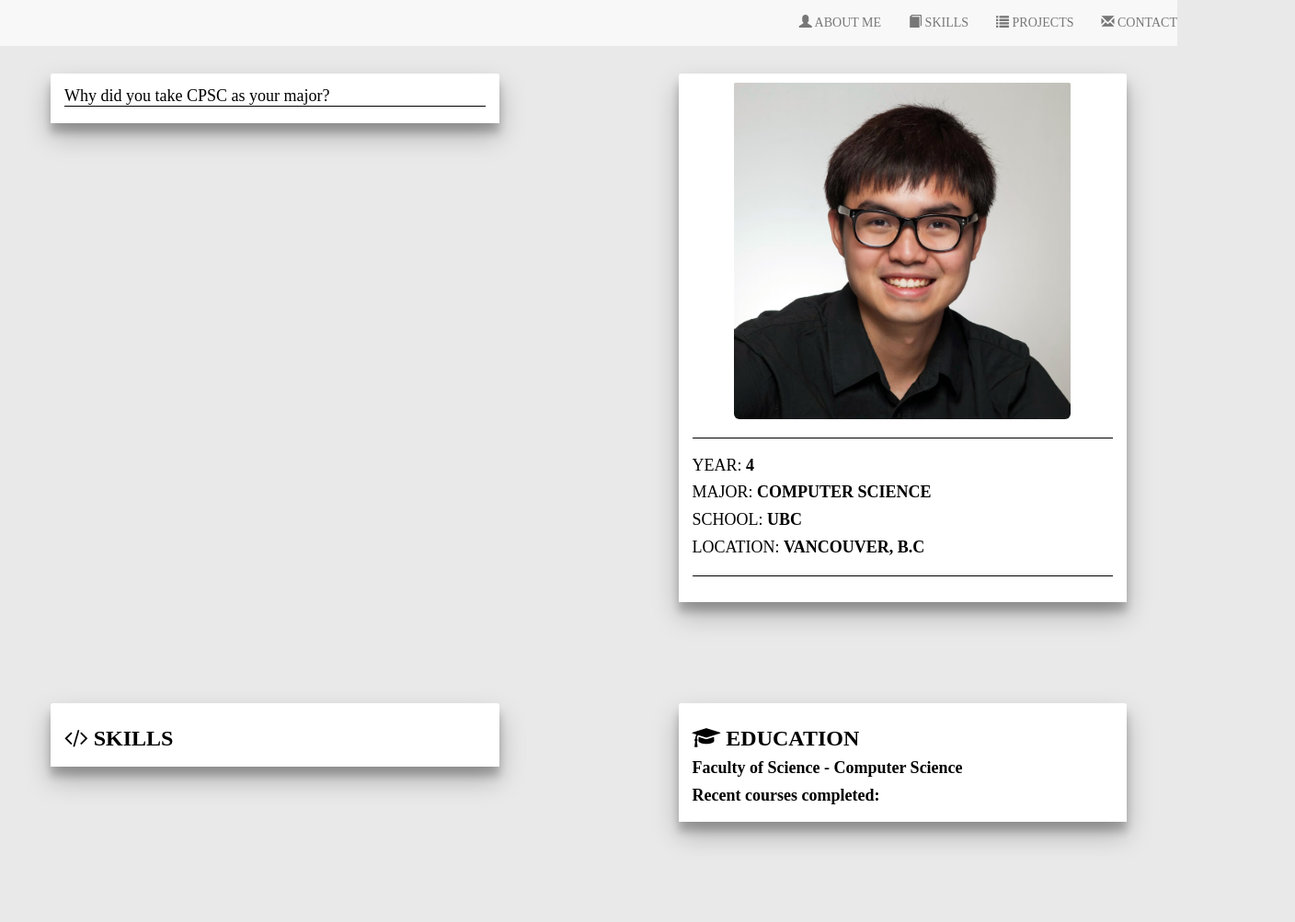
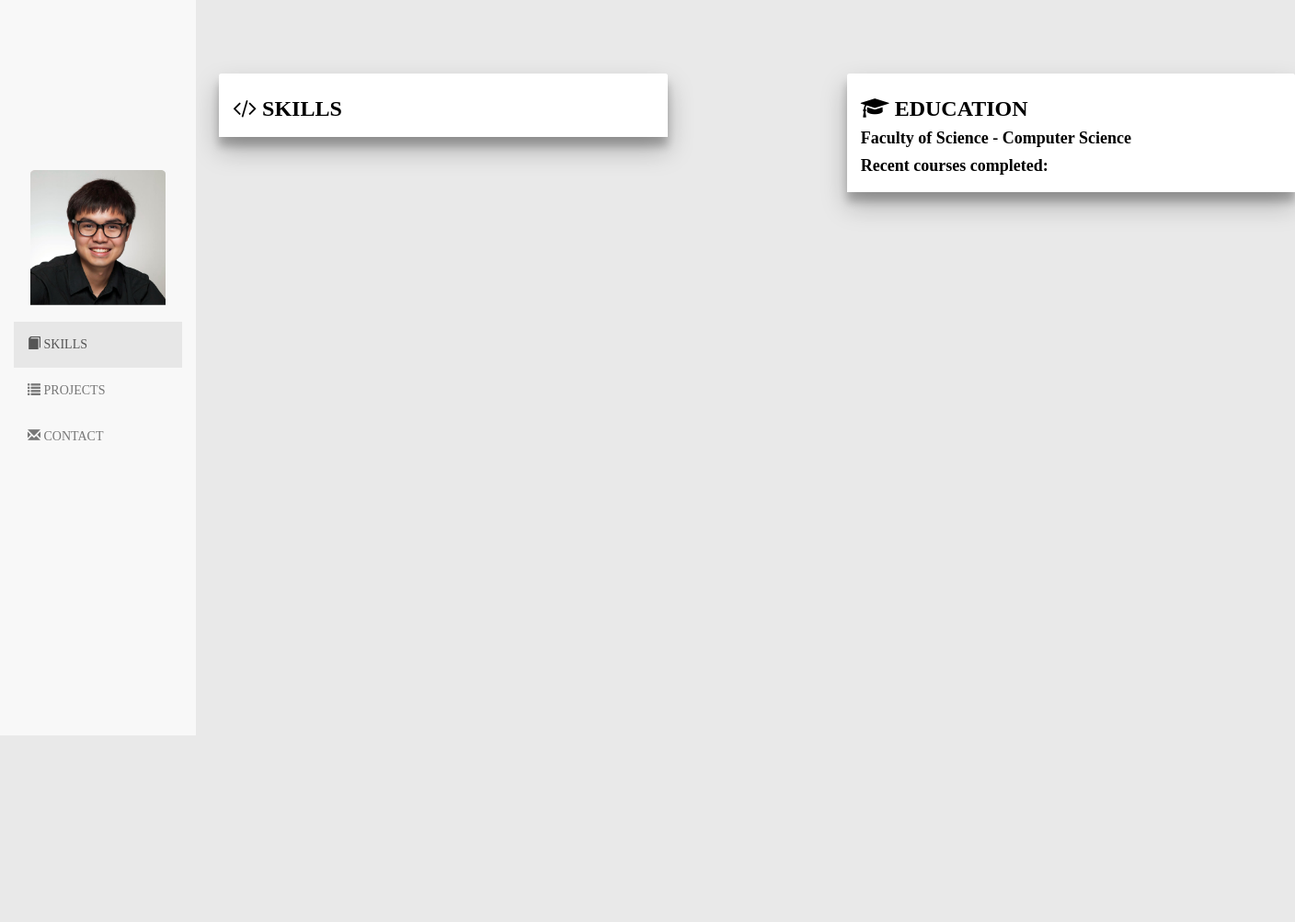
Before and after one commit to Paul-Kijtapart/Aor_v2, a website: page index.html in a window 1280 px wide. Shown: the top 1003 px of the page at 92% size, 1408 px wide, since content can reach past the window. Drawn offline with nearby package versions, Linux system fonts and the light colour scheme; some packages are replaced by stand-ins of ours; a script that the page names is missing.

Commit message:
Use sidebar instead

```diff
--- a/css/aor.css
+++ b/css/aor.css
@@ -99,6 +99,29 @@
 	.imgActive {
 		background-color: #4CAF50;
 	}
+
+	/* Sidebar Styles */
+	.sidebar-nav {
+		height: 100%;
+		margin-bottom: 0px;
+		color:black;
+	}
+
+	.sidebar-nav li {
+		width: 100%
+	}
+
+	.sidebar-nav li a {
+		display: block;
+		width: inherit;
+
+	}
+
+	#main-nav {
+		margin-top: 100%;
+	}
+
+
 	/*===================== Background Color ===============*/
 
 	#about {}
--- a/index.html
+++ b/index.html
@@ -12,7 +12,9 @@
 </head>
 
 <body ng-controller="mainCtrl">
-    <nav class="navbar-fixed-top navbar-default" style="margin-bottom: 0px; color:black;" role="navigation">
+    <div class="container-fluid">
+        <nav class="navbar-fixed-top navbar-default col-md-2 sidebar-nav" role="navigation">
+            <div class="container-fluid">
                 <div class="navbar-header">
                     <button type="button" class="navbar-toggle collapsed" data-toggle="collapse" data-target="#main-nav">
                         <span class="sr-only">Toggle navigation</span>
@@ -21,16 +23,29 @@
                         <span class="icon-bar"></span>
                     </button>
                 </div>
-        <div id="main-nav" class="navbar-collapse collapse">
-            <ul du-spy-context class="nav navbar-nav navbar-right">
-                <li du-scrollspy="about"><a href="#about" du-smooth-scroll><span class="glyphicon glyphicon-user" ></span> ABOUT ME </a></li>
-                <li du-scrollspy="skillEducation"><a href="#skillEducation" du-smooth-scroll><span class="glyphicon glyphicon-book" ></span> SKILLS </a></li>
-                <li du-scrollspy="projects"><a href="#projects" du-smooth-scroll><span class="glyphicon glyphicon-list" ></span> PROJECTS</a></li>
-                <li du-scrollspy="contact"><a href="#contact" du-smooth-scroll><span class="glyphicon glyphicon-envelope"></span> CONTACT </a></li>
+            </div>
+            <div id="main-nav" class="collapse navbar-collapse" role="navigation">
+            <img class="img-rounded center-block" src="image/E-portfolio-small.jpg" alt="E-portfolio pic" style="padding:1% 0% 10% 0%; max-width: 80%; max-height:80%;">
+                <ul du-spy-context class="nav navbar-nav">
+                    <!-- <li class="active" du-scrollspy="about">
+                        <a href="#about" du-smooth-scroll><span class="glyphicon glyphicon-user" ></span> ABOUT ME </a>
+                    </li> -->
+                    <li class="active" du-scrollspy="skillEducation">
+                        <a href="#skillEducation" du-smooth-scroll><span class="glyphicon glyphicon-book" ></span> SKILLS </a>
+                    </li>
+                    <li du-scrollspy="projects">
+                        <a href="#projects" du-smooth-scroll><span class="glyphicon glyphicon-list" ></span> PROJECTS</a>
+                    </li>
+                    <li du-scrollspy="contact">
+                        <a href="#contact" du-smooth-scroll><span class="glyphicon glyphicon-envelope"></span> CONTACT </a>
+                    </li>
                 </ul>
             </div>
         </nav>
-    <div ng-controller="myProfile" class="page-section" id="about">
+
+        <!-- Main Content -->
+        <section class="container-fluid col-md-10 col-md-offset-2">
+           <!--  <div ng-controller="myProfile" class="page-section" id="about">
                 <div class="container">
                     <div class="row">
                         <div class="col-md-5 aor-card">
@@ -38,7 +53,7 @@
                             <p><strong>  </strong> </p>
                         </div>
                         <div class="col-md-5 col-md-offset-2 aor-card">
-                    <!-- <div class="container-fluid"> -->
+
                             <img class="img-rounded center-block" src="image/E-portfolio-small.jpg" alt="E-portfolio pic" style="padding-top:1%; max-width: 80%; max-height:80%;">
                             <hr style="border-color:black;">
                             <div>
@@ -48,11 +63,11 @@
                                 <h4><span style="color:#000;"> LOCATION: </span><strong> VANCOUVER, B.C </strong></h4>
                             </div>
                             <hr style="border-color:black;">
-                    <!-- </div> -->
+
                         </div>
                     </div>
                 </div>
-    </div>
+            </div> -->
             <div class="page-section" id="skillEducation">
                 <div class="container">
                     <div class="row">
@@ -120,6 +135,9 @@
 
     </div>
 
+    </section>
+    </div>
+
     <script type="text/javascript" src="node_modules/angular/angular.min.js"></script>
     <script type="text/javascript" src="node_modules/angular-route/angular-route.min.js"></script>
     <script type="text/javascript" src="node_modules/angular-scroll/angular-scroll.js"></script>
```
Lines whose indentation alone changed are shown as unchanged.
